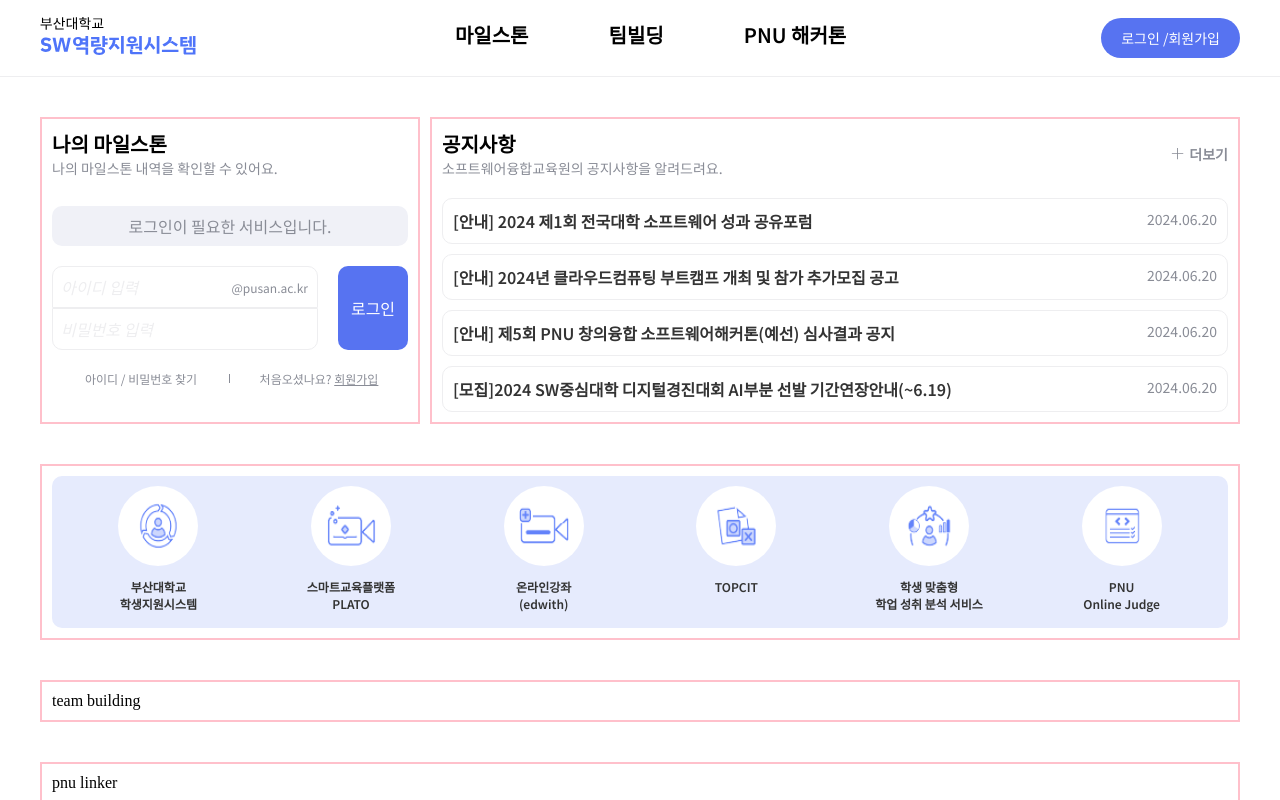
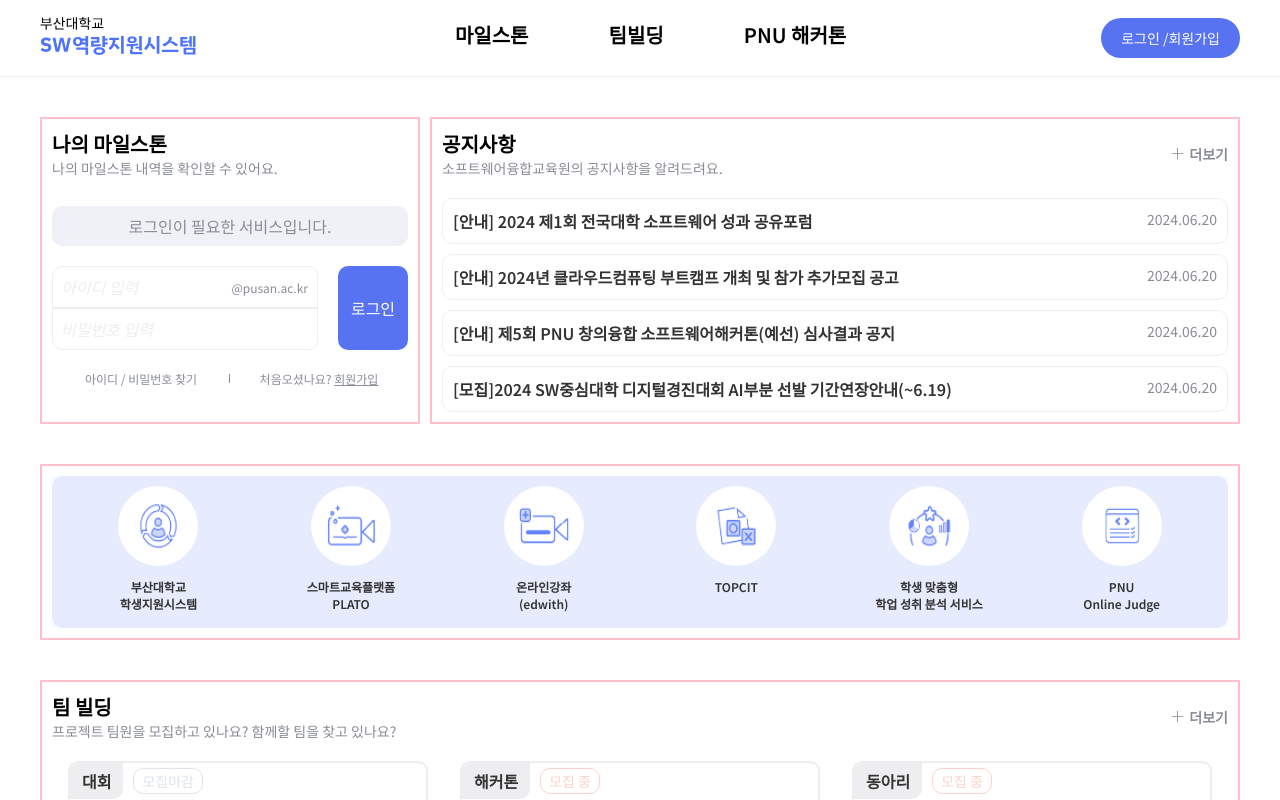
Before and after one commit to SW-CSS/sw-css, a Next.js app in the folder frontend/: page / in a window 1280 px wide. Shown: the top 800 px of the page. Built offline with nearby package versions, Linux system fonts and the light colour scheme; no server answers.

Commit message:
design: 메인 페이지에 팀빌딩 컴포넌트 추가
#38

```diff
--- a/frontend/src/app/page.tsx
+++ b/frontend/src/app/page.tsx
@@ -1,6 +1,7 @@
 import Announcement from './components/Announcement';
 import ExternalLink from './components/ExternalLink';
 import Milestone from './components/Milestone';
+import TeamBuildings from './components/TeamBuildings';
 import { AnnouncementContent, ContentWrapper, MilestoneWrapper, FlexWrapper, MainPageWrapper } from './styled';
 
 const Page = () => (
@@ -16,7 +17,9 @@ const Page = () => (
     <ContentWrapper style={{ border: '2px solid pink' }}>
       <ExternalLink />
     </ContentWrapper>
-    <ContentWrapper style={{ border: '2px solid pink' }}>team building</ContentWrapper>
+    <ContentWrapper style={{ border: '2px solid pink' }}>
+      <TeamBuildings />
+    </ContentWrapper>
     <ContentWrapper style={{ border: '2px solid pink' }}>pnu linker</ContentWrapper>
   </MainPageWrapper>
 );
```
